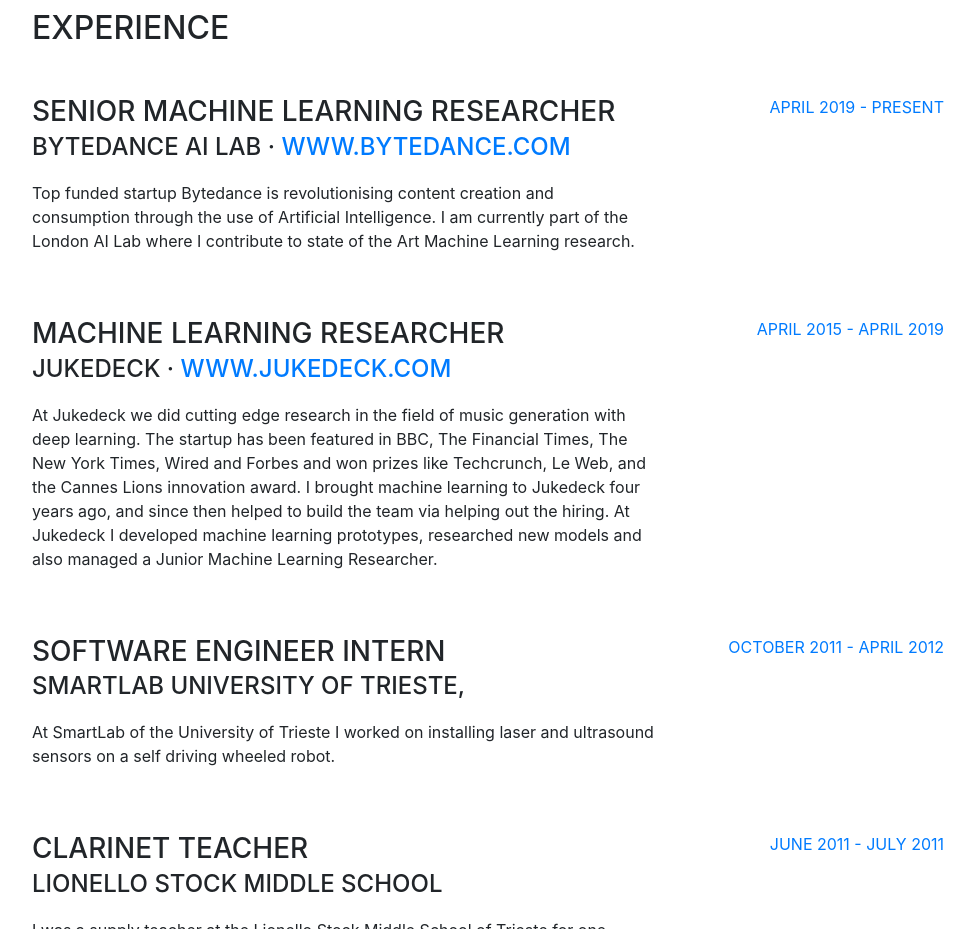
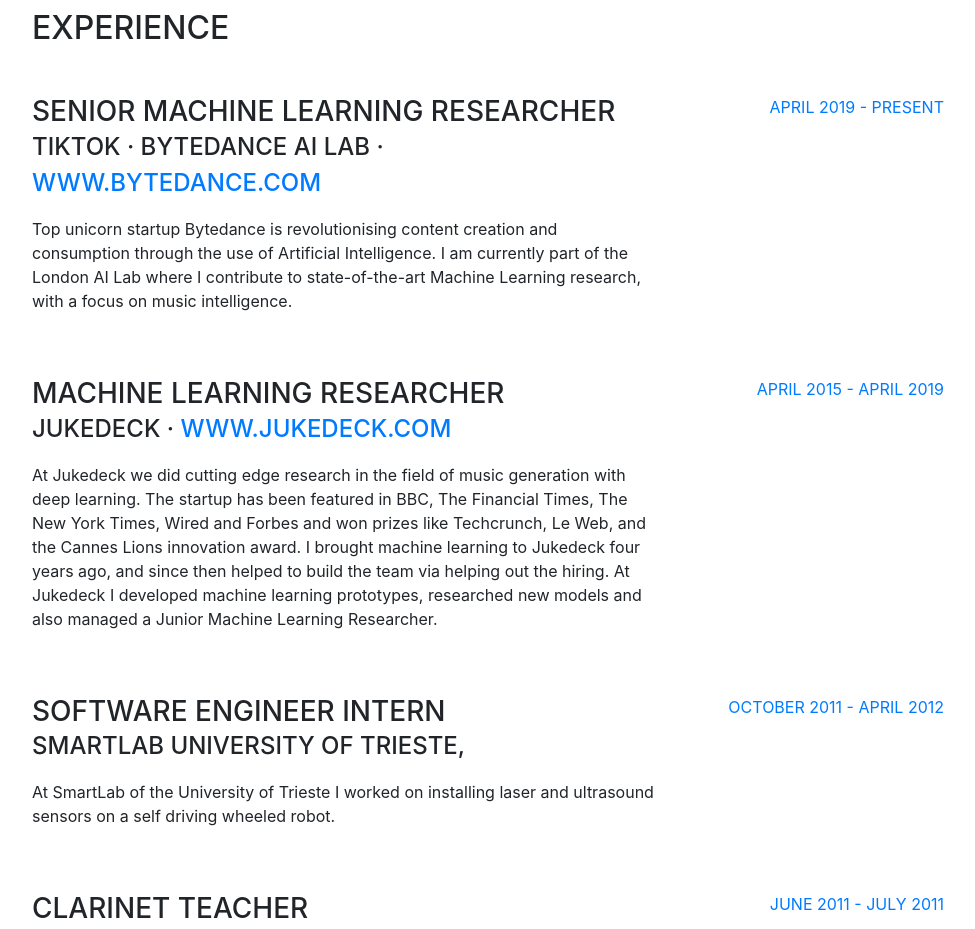
Before and after one commit to loulblemo/personalwebsite, a website with bundled scripts: page index.html in a window 1280 px wide. Shown: the part 840-1769 px from the top of the page, without its empty margins (288-1263 px from the left). Built offline with nearby package versions, Linux system fonts and the light colour scheme; a web font is replaced by a local one.

Commit message:
Updating website (add TikTok and some skills)

```diff
--- a/index.html
+++ b/index.html
@@ -127,8 +127,8 @@
           <div class="resume-item d-flex flex-column flex-md-row mb-5">
             <div class="resume-content mr-auto">
               <h3 class="mb-0">Senior Machine Learning Researcher</h3>
-              <div class="subheading mb-3">ByteDance AI Lab · <a href="https://bytedance.com">www.bytedance.com </a></div>
-              <p>Top funded startup Bytedance is revolutionising content creation and consumption through the use of Artificial Intelligence. I am currently part of the London AI Lab where I contribute to state of the Art Machine Learning research.</p>
+              <div class="subheading mb-3"> TikTok · ByteDance AI Lab · <a href="https://bytedance.com">www.bytedance.com </a></div>
+              <p>Top unicorn startup Bytedance is revolutionising content creation and consumption through the use of Artificial Intelligence. I am currently part of the London AI Lab where I contribute to state-of-the-art Machine Learning research, with a focus on music intelligence.</p>
             </div>
             <div class="resume-date text-md-right">
               <span class="text-primary">APRIL 2019 - PRESENT</span>
```
Also changed, not shown: 1 other file.
